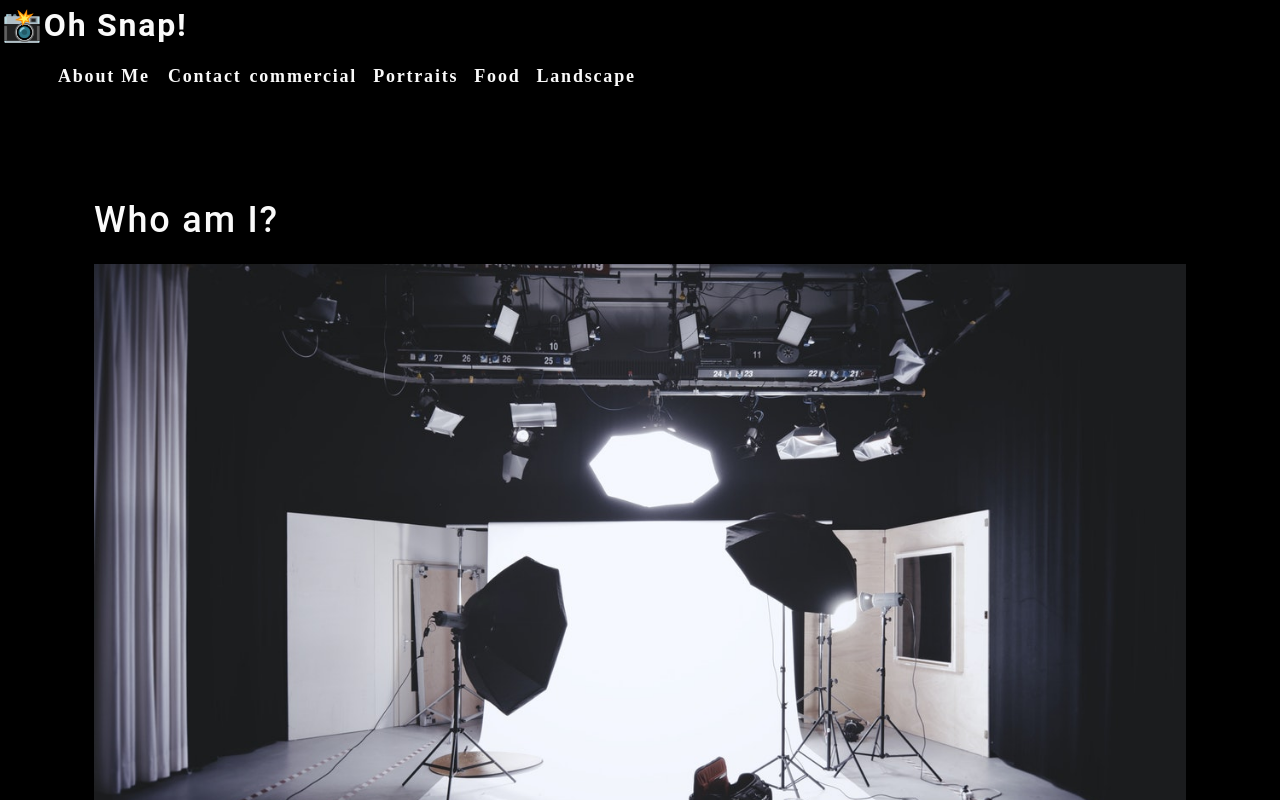
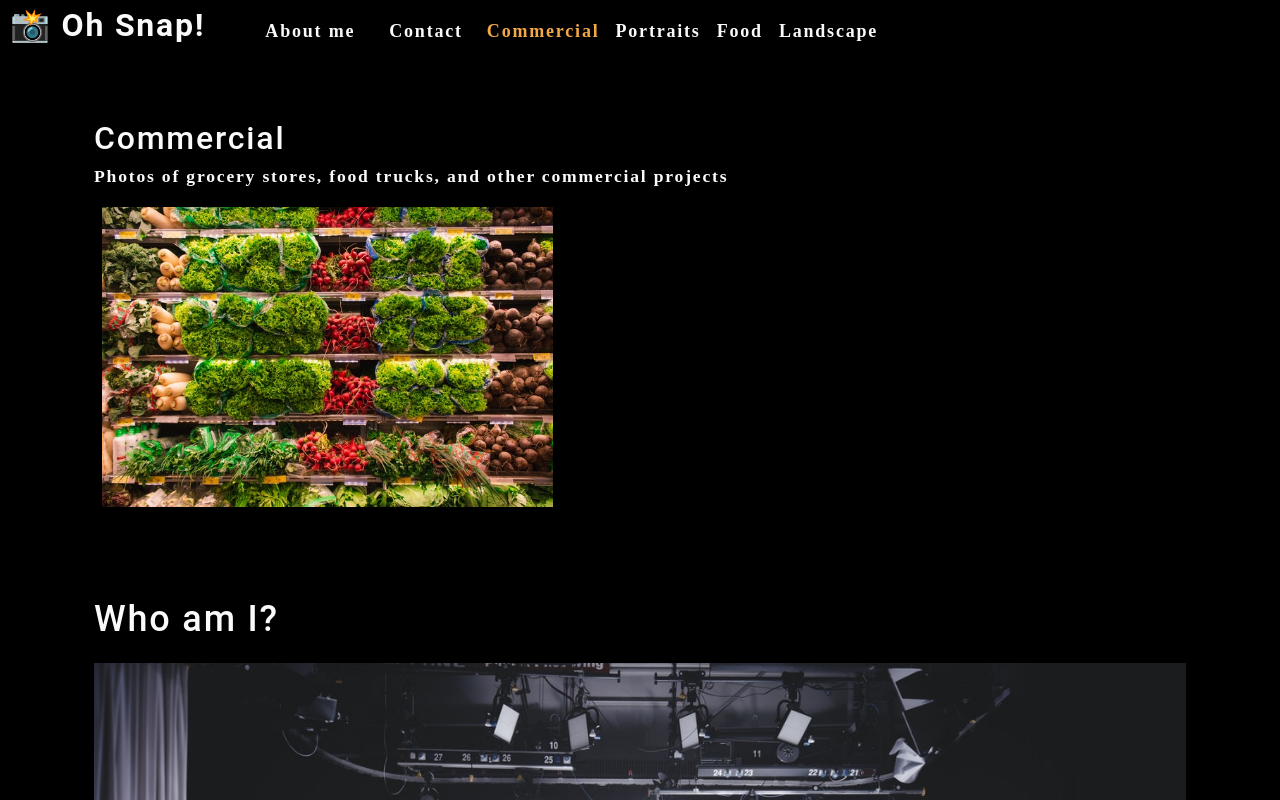
Before and after one commit to jnunez1229/photo-port, a React (Create React App) app: page / in a window 1280 px wide. Shown: the top 800 px of the page. Built offline with nearby package versions, Linux system fonts and the light colour scheme.

Commit message:
rendered gallery pages

```diff
--- a/src/App.js
+++ b/src/App.js
@@ -1,15 +1,33 @@
-import React from 'react';
-// import logo from './logo.svg';
-import './App.css';
-import About from './components/About'
-import Nav from './components/Nav'
+import React, { useState } from 'react';
+import Nav from './components/Nav';
+import About from './components/About';
+import Gallery from './components/Gallery';
 
 function App() {
+  const [categories] = useState([
+    {
+      name: 'commercial',
+      description: 'Photos of grocery stores, food trucks, and other commercial projects',
+    },
+    { name: 'portraits', description: 'Portraits of people in my life' },
+    { name: 'food', description: 'Delicious delicacies' },
+    { name: 'landscape', description: 'Fields, farmhouses, waterfalls, and the beauty of nature' },
+  ]);
+
+  const [currentCategory, setCurrentCategory] = useState(categories[0]);
+
   return (
     <div>
-      <Nav></Nav>
+      <Nav
+        categories={categories}
+        setCurrentCategory={setCurrentCategory}
+        currentCategory={currentCategory}
+      ></Nav>
       <main>
-        <About></About>
+        <div>
+          <Gallery></Gallery>
+          <About></About>
+        </div>
       </main>
     </div>
   );
--- /dev/null
+++ b/src/components/Gallery/index.js
@@ -0,0 +1,25 @@
+import React from 'react';
+import {capitalizeFirstLetter} from '../../utils/helpers'
+import photo from '../../assets/small/commercial/0.jpg'
+
+function Gallery(props){
+    const currentCategory = {
+        name: 'commercial',
+        description: 'Photos of grocery stores, food trucks, and other commercial projects'
+    };
+    return(
+        <section>
+        <h2>{capitalizeFirstLetter(currentCategory.name)}</h2>
+        <p>{currentCategory.description}</p>
+        <div className='flex-row'>
+            <img
+                src={photo}
+                alt='Commercial Example'
+                className='img-thumbnail mx-1'
+            />
+        </div>
+        </section>
+    );
+}
+
+export default Gallery;
--- a/src/components/Nav/index.js
+++ b/src/components/Nav/index.js
@@ -1,52 +1,54 @@
-import React from 'react';
+import React, {useEffect} from 'react';
+import { capitalizeFirstLetter } from '../../utils/helpers';
 
-function Nav(){
-    const categories = [
-        {
-          name: "commercial",
-          description:
-            "Photos of grocery stores, food trucks, and other commercial projects",
-        },
-        { name: "Portraits", description: "Portraits of people in my life" },
-        { name: "Food", description: "Delicious delicacies" },
-        {
-          name: "Landscape",
-          description: "Fields, farmhouses, waterfalls, and the beauty of nature",
-        },
-      ];
-    function categorySelected(name){
-        console.log(`${name} clicked`)
-    }
-    return(
-        <header>
+function Nav(props) {
+
+    const {
+        categories = [],
+        setCurrentCategory,
+        currentCategory,
+  } = props;
+  useEffect(() => {
+    document.title = capitalizeFirstLetter(currentCategory.name);
+  }, [currentCategory]);
+
+  return (
+    <header className="flex-row px-1">
       <h2>
-                <a data-testid='link' href='/'>
-                    <span role='img' aria-label='camera'>📸</span>Oh Snap!</a>
+        <a data-testid="link" href="/">
+          <span role="img" aria-label="camera"> 📸</span> Oh Snap!
+        </a>
       </h2>
       <nav>
-                <ul className='flex-row'>
-                    <li className='mx-2'>
-                        <a data-testid='about' href='#about'>
-                            About Me
+        <ul className="flex-row">
+          <li className="mx-2">
+            <a data-testid="about" href="#about">
+              About me
             </a>
           </li>
-                    <li>
+          <li className="mx-2">
             <span>Contact</span>
           </li>
           {categories.map((category) => (
             <li
-                         className='mx-1'
+              className={`mx-1 ${
+                currentCategory.name === category.name && 'navActive'
+                }`}
               key={category.name}
             >
-                            <span onClick={categorySelected(category.name)}>
-                                {category.name}
+              <span
+                onClick={() => {
+                  setCurrentCategory(category)
+                }}
+              >
+                {capitalizeFirstLetter(category.name)}
               </span>
             </li>
           ))}
         </ul>
       </nav>
     </header>
-    )
+  );
 }
 
-export default Nav
+export default Nav;
```
Lines whose indentation alone changed are shown as unchanged.
